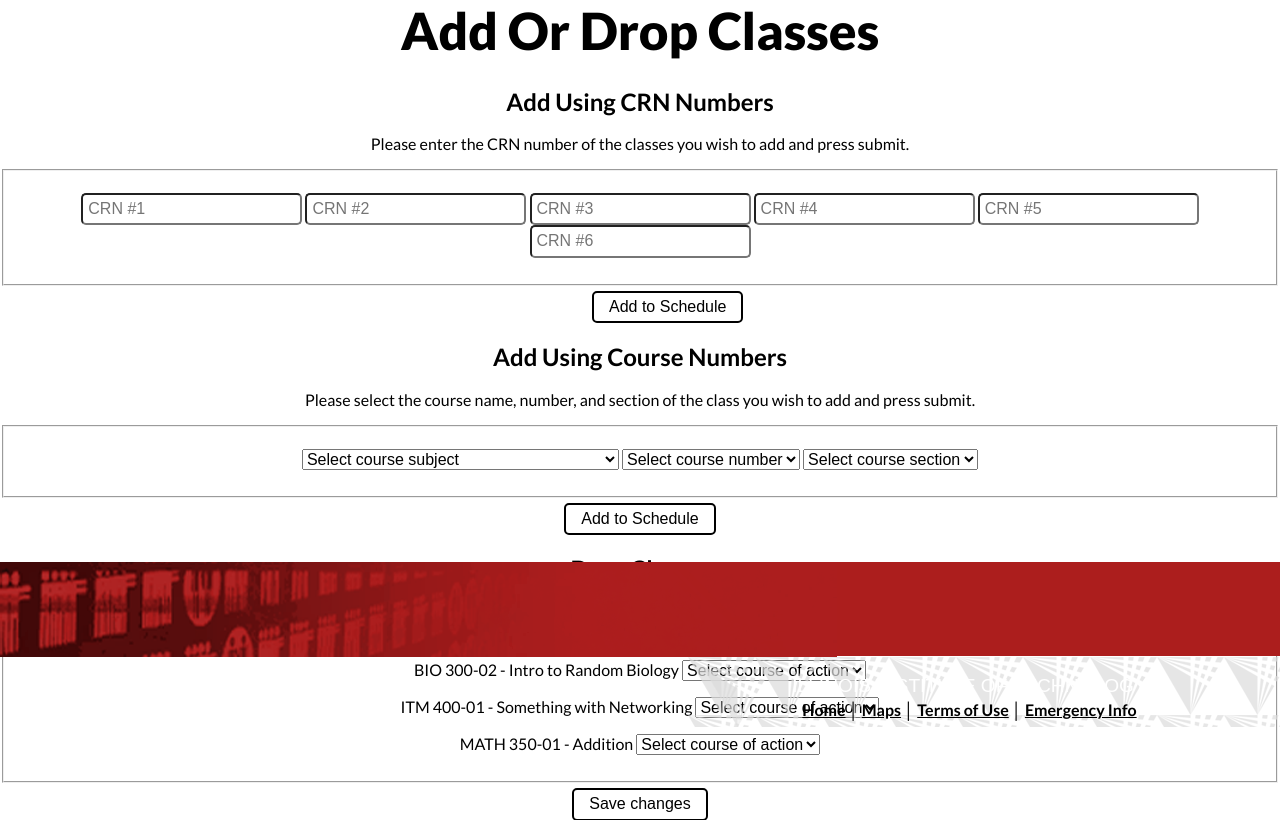
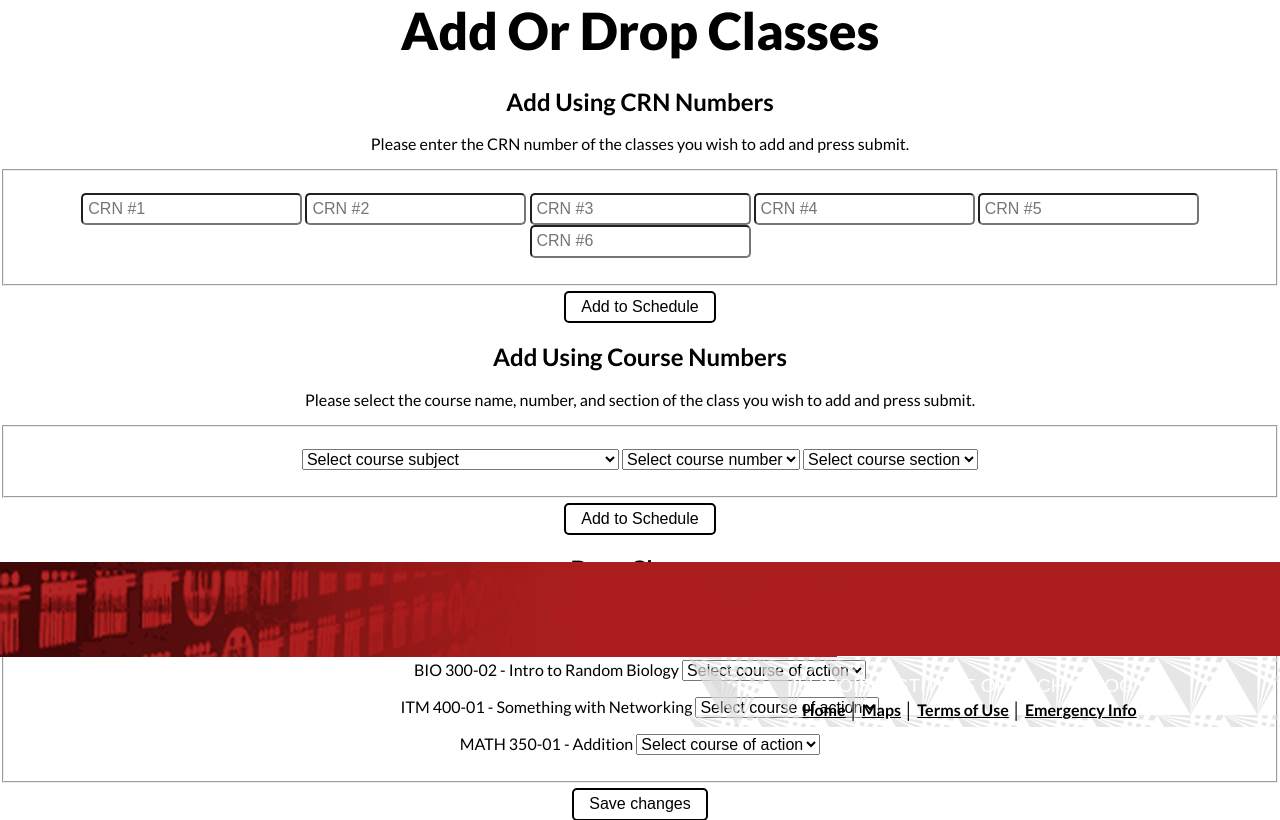
Before and after one commit to zerokradness94/ITMD362-Project2, a PHP site: page /adddrop.html in a window 1280 px wide. Shown: the part 144-964 px from the top of the page. Run offline with PHP 8.4, Linux system fonts and the light colour scheme.

Commit message:
add/drop alignment fix

```diff
--- a/adddrop.html
+++ b/adddrop.html
@@ -43,9 +43,7 @@
 			<label><input type="text" id="crn6" name="crn6_field" placeholder="CRN #6"></label>
 		  </p>
 		</fieldset>
-		<div id= "button">
-	      <input type="submit" value="Add to Schedule">
-	    </div>
+	  <input type="submit" value="Add to Schedule">
 
 		<h2>Add Using Course Numbers</h2>
 		<p>Please select the course name, number, and section of the class you wish to add and press submit.</p>
@@ -71,9 +69,8 @@
 			</select>
 		  </p>
 		</fieldset>
-		<div id= "button2">
-	      <input type="submit" value="Add to Schedule">
-	    </div>
+	  <input type="submit" value="Add to Schedule">
+
 		<h2>Drop Classes</h2>
 		<p>Use the dropdown menu next to the class if you wish to drop it.</p>
 		 <fieldset id= "Dropping">
@@ -96,9 +93,8 @@
 			</select>
 		  </p>
 		</fieldset>
-		<div id= "button3">
-	      <input type="submit" value="Save changes">
-	    </div>
+	  <input type="submit" value="Save changes">
+
 	  </form>
 	</div>
     <footer>
--- a/css/screen.css
+++ b/css/screen.css
@@ -194,20 +194,11 @@ input[type=submit] {
     margin-top: 5px;
     background:#fff;
     border:0 none;
+    text-align: center;
     cursor:pointer;
-    border: 2px solid black;
     border: 2px solid black;
     -webkit-border-radius: 5px;
     border-radius: 5px;
-}
-
-#button {
-    width: 6em;
-    border-radius: 5px;
-	text-align:center;
-	display:block;
-  background:#fff;
-	margin:auto;
 }
 
 a:link, a:visited {
```
